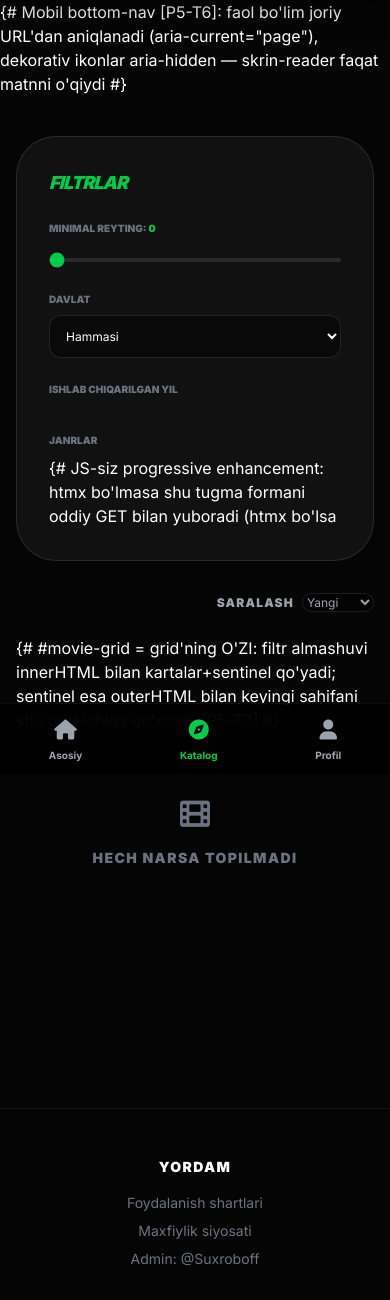
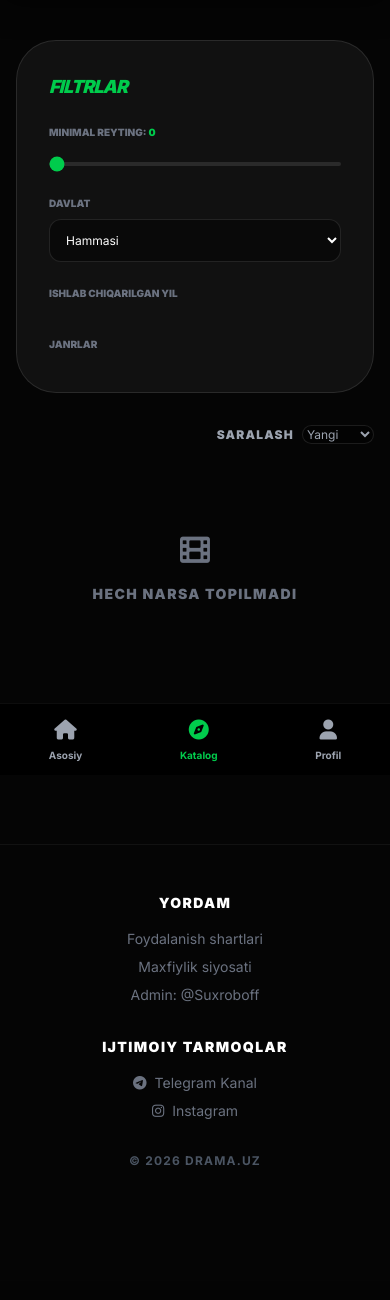
Before and after one commit to ghost-uz/drama-vps, a Django app: page /explore/ in a window 390 px wide. Shown: the part 69-1369 px from the top of the page. After the commit the page ends 1234 px from the top, so only its background shows below. Run offline with Django 5.2, Linux system fonts and the light colour scheme; data that the repository does not hold is empty; parts of the project's set-up code (start-up, migrations or seed data) failed here and were passed over.

Commit message:
fix: ko'p qatorli {# #} izohlar sahifaga matn bo'lib chiqardi (base/explore/movie_list)
Django'da {# #} faqat bir qatorlik — davomi HTML'ga oddiy matn sifatida
render bo'ladi. base.html'dagi mobil-nav izohi HAR sahifada ko'rinib
turgan (reels sahifasida fullscreen overlay yashirgan; klassik pleyer
sahifasi fosh qildi). To'rttala joy {% comment %}ga o'girildi; barcha
templates'ni skanerlaydigan guard-test keyingi commit'da (klassik pleyer
testlari bilan birga).

Co-Authored-By: Claude Fable 5 <noreply@anthropic.com>

```diff
--- a/templates/base.html
+++ b/templates/base.html
@@ -285,8 +285,9 @@
         </div>
     </header>
 
-    {# Mobil bottom-nav [P5-T6]: faol bo'lim joriy URL'dan aniqlanadi (aria-current="page"),
-       dekorativ ikonlar aria-hidden — skrin-reader faqat matnni o'qiydi #}
+    {% comment %} Mobil bottom-nav [P5-T6]: faol bo'lim joriy URL'dan aniqlanadi
+    (aria-current="page"), dekorativ ikonlar aria-hidden — skrin-reader faqat
+    matnni o'qiydi. ({# #} ko'p qatorda MATN bo'lib chiqadi — leak edi!) {% endcomment %}
     <nav class="md:hidden fixed bottom-0 left-0 right-0 bg-black/90 backdrop-blur-xl border-t border-white/5 flex justify-around items-center py-3 z-[90] pb-safe" aria-label="Mobil menyu">
         {% with rm=request.resolver_match %}
         <a href="/" class="flex flex-col items-center transition-all hover:-translate-y-1 {% if rm.url_name == 'movie_list' %}iq-green{% else %}text-gray-400 hover:text-white{% endif %}"{% if rm.url_name == 'movie_list' %} aria-current="page"{% endif %}>
--- a/templates/movies/explore_list.html
+++ b/templates/movies/explore_list.html
@@ -70,8 +70,9 @@
                         </div>
                     </div>
 
-                    {# JS-siz progressive enhancement: htmx bo'lmasa shu tugma formani oddiy
-                       GET bilan yuboradi (htmx bo'lsa <noscript> umuman render bo'lmaydi) [P5-T3] #}
+                    {% comment %} JS-siz progressive enhancement: htmx bo'lmasa shu tugma
+                    formani oddiy GET bilan yuboradi (htmx bo'lsa <noscript> umuman
+                    render bo'lmaydi) [P5-T3] {% endcomment %}
                     <noscript>
                         <button type="submit" class="w-full mt-2 py-3 rounded-xl bg-[#00cc4c] text-black text-xs font-black uppercase tracking-widest">
                             Filtrlarni qo'llash
@@ -104,8 +105,9 @@
                 </label>
             </div>
 
-            {# #movie-grid = grid'ning O'ZI: filtr almashuvi innerHTML bilan kartalar+sentinel
-               qo'yadi; sentinel esa outerHTML bilan keyingi sahifani shu grid ichiga qo'shadi [P5-T3] #}
+            {% comment %} #movie-grid = grid'ning O'ZI: filtr almashuvi innerHTML bilan
+            kartalar+sentinel qo'yadi; sentinel esa outerHTML bilan keyingi sahifani
+            shu grid ichiga qo'shadi [P5-T3] {% endcomment %}
             <div id="movie-grid" class="grid grid-cols-2 sm:grid-cols-3 xl:grid-cols-4 gap-6 transition-opacity duration-300">
                 {% include 'movies/partials/_movie_items.html' %}
             </div>
--- a/templates/movies/movie_list.html
+++ b/templates/movies/movie_list.html
@@ -18,8 +18,9 @@
         </div>
     </div>
 
-    {# Yagona karta (movies_card.html — srcset/lazy/VIP) + cheksiz skroll sentineli;
-       eski soxta pagination (href="#" — hech qayerga bormasdi) olib tashlandi [P5-T3] #}
+    {% comment %} Yagona karta (movies_card.html — srcset/lazy/VIP) + cheksiz skroll
+    sentineli; eski soxta pagination (href="#" — hech qayerga bormasdi) olib
+    tashlandi [P5-T3] {% endcomment %}
     <div id="movie-grid" class="grid grid-cols-2 sm:grid-cols-3 md:grid-cols-4 lg:grid-cols-5 xl:grid-cols-6 gap-3 md:gap-4 lg:gap-5">
         {% include 'movies/partials/_movie_items.html' %}
     </div>
```
